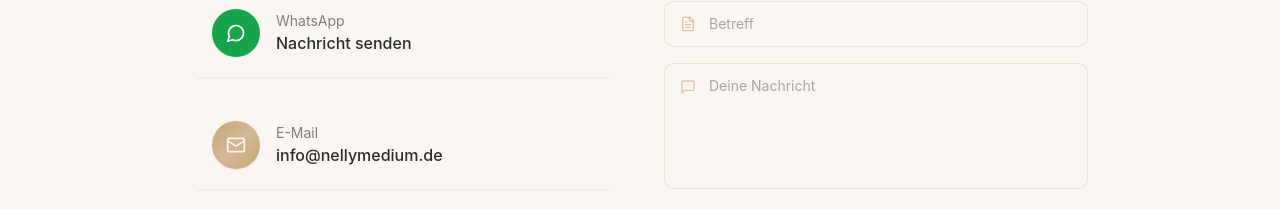
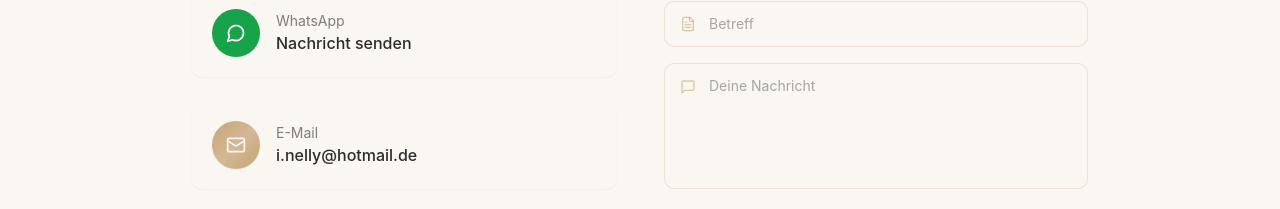
Before and after one commit to orkunbasar85-ux/nelly-website, a Next.js app: page / in a window 1280 px wide. Shown: the part 4675-4884 px from the top of the page. Built offline with nearby package versions, Linux system fonts and the light colour scheme.

Commit message:
Update contact-section.tsx

```diff
--- a/app/components/contact-section.tsx
+++ b/app/components/contact-section.tsx
@@ -114,7 +114,7 @@ export function ContactSection() {
               </a>
 
               <a
-                href="mailto:info@nellymedium.de"
+                href="mailto:i.nelly@hotmail.de"
                 className="flex items-center gap-4 p-5 rounded-lg bg-beige-50 shadow-sm hover:shadow-md transition-all duration-300 group"
               >
                 <div className="w-12 h-12 rounded-full gold-gradient flex items-center justify-center shadow-sm flex-shrink-0">
@@ -122,7 +122,7 @@ export function ContactSection() {
                 </div>
                 <div>
                   <p className="text-sm text-charcoal/60">E-Mail</p>
-                  <p className="text-charcoal font-medium group-hover:text-gold-dark transition-colors">info@nellymedium.de</p>
+                  <p className="text-charcoal font-medium group-hover:text-gold-dark transition-colors">i.nelly@hotmail.de</p>
                 </div>
               </a>
             </div>
@@ -209,7 +209,7 @@ export function ContactSection() {
                 </button>
               )}
 
-              {/* YASAL STANDARTLARA UYGUN GİZLİLİK ONAY METNİ */}
+              {/* YASAL ONAY METNİ */}
               <p className="text-[11px] text-charcoal/50 text-center leading-relaxed mt-3">
                 {t(
                   'Mit dem Absenden erklären Sie sich mit der Verarbeitung Ihrer Daten gemäß unserer Datenschutzerklärung einverstanden.',
```
